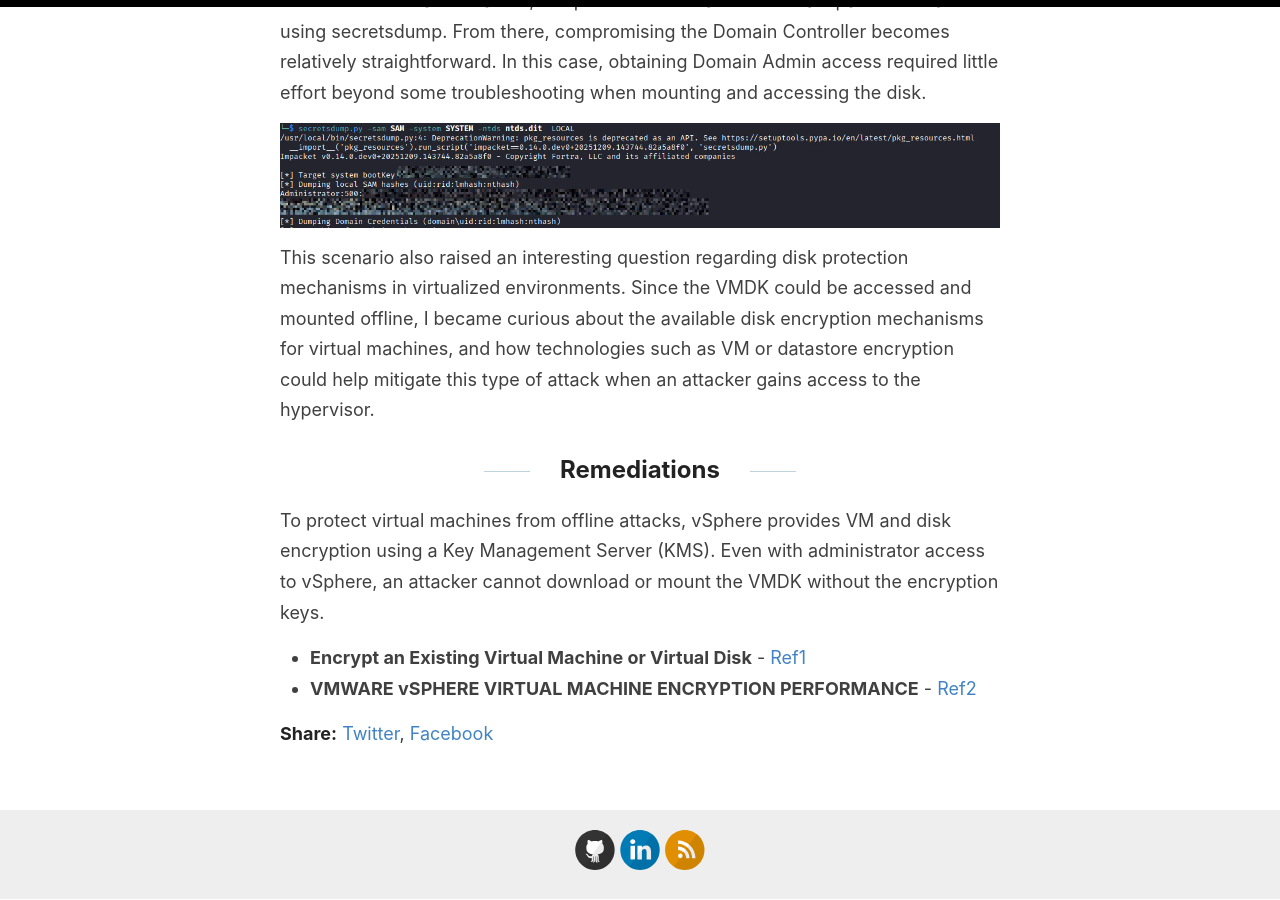
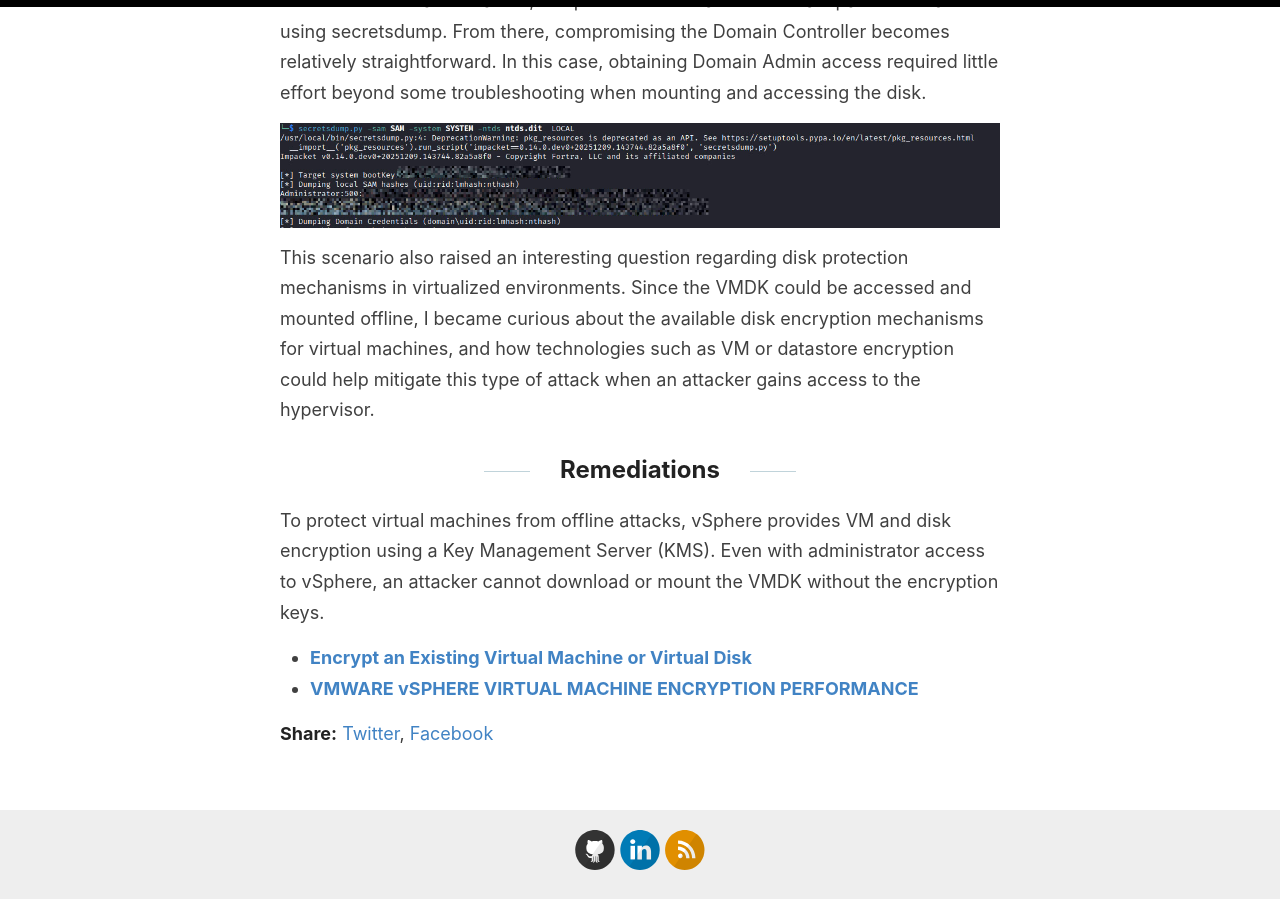
Before and after one commit to JoseAbreu28/JoseAbreu28.github.io, a Jekyll site: the page built from _posts/2026-03-07-vShere-to-DA.md, in a window 1280 px wide and 900 px high, scrolled down 4220 px. Built offline with Jekyll 4.4.1, drawn with Linux system fonts in a browser that asks for light colours.

Commit message:
Update 2026-03-07-vShere-to-DA.md

```diff
--- a/_posts/2026-03-07-vShere-to-DA.md
+++ b/_posts/2026-03-07-vShere-to-DA.md
@@ -61,5 +61,5 @@ This scenario also raised an interesting question regarding disk protection mech
 ## Remediations
 To protect virtual machines from offline attacks, vSphere provides VM and disk encryption using a Key Management Server (KMS). Even with administrator access to vSphere, an attacker cannot download or mount the VMDK without the encryption keys.
 
-- **Encrypt an Existing Virtual Machine or Virtual Disk** - [Ref1](https://techdocs.broadcom.com/us/en/vmware-cis/vsphere/vsphere/7-0/vsphere-security/use-encryption-in-your-vsphere-environment/encrypt-an-existing-virtual-machine-or-virtual-disk.html)
-- **VMWARE vSPHERE VIRTUAL MACHINE ENCRYPTION PERFORMANCE** - [Ref2](https://www.vmware.com/docs/vm-encryption-vsphere65-perf)
+- [**Encrypt an Existing Virtual Machine or Virtual Disk**](https://techdocs.broadcom.com/us/en/vmware-cis/vsphere/vsphere/7-0/vsphere-security/use-encryption-in-your-vsphere-environment/encrypt-an-existing-virtual-machine-or-virtual-disk.html)
+- [**VMWARE vSPHERE VIRTUAL MACHINE ENCRYPTION PERFORMANCE**](https://www.vmware.com/docs/vm-encryption-vsphere65-perf)
```
